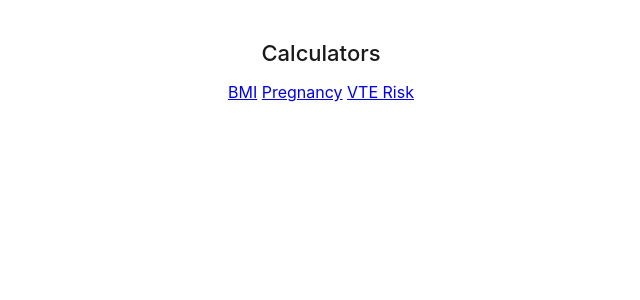
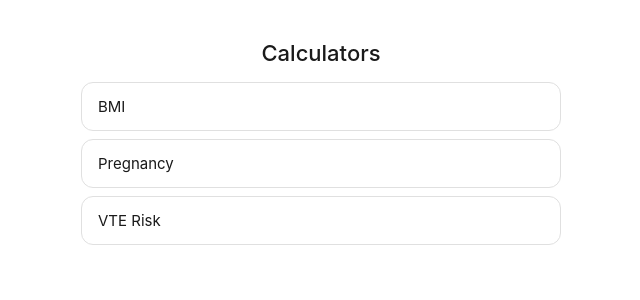
Before and after one commit to drmattprior/matthewprior, a Jekyll site: the page built from tools.md, in a window 1280 px wide. Shown: the top 300 px of the page, without its empty margins (319-959 px from the left). Built offline with Jekyll 4.4.1, drawn with Linux system fonts in a browser that asks for light colours; our own code applies the rules of GitHub Pages for plain Markdown files.

Commit message:
Update tools.md

```diff
--- a/tools.md
+++ b/tools.md
@@ -7,3 +7,4 @@ layout: default
 [BMI](/bmi-calculator.html){: class="link-item" }
 [Pregnancy](/pregnancy-calculator.html){: class="link-item" }
 [VTE Risk](/vte-risk-calculator.html){: class="link-item" }
+{: class="links" }
```
